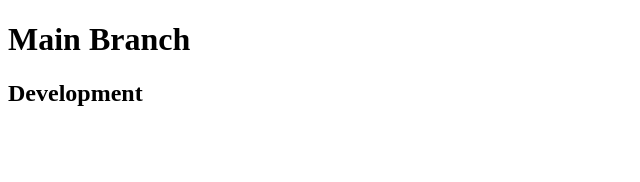
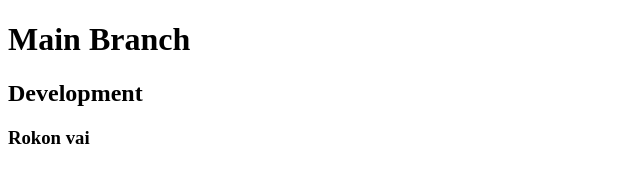
Before and after one commit to Md-Omar-Shahariar/git-Practice, a plain HTML site: page index.html in a window 1280 px wide. Shown: the whole page, without its empty margins (0-640 px from the left). Drawn offline with Linux system fonts and the light colour scheme.

Commit message:
rokon vai

```diff
--- a/index.html
+++ b/index.html
@@ -9,5 +9,6 @@
   <body>
     <h1>Main Branch</h1>
     <h2>Development</h2>
+    <h3>Rokon vai</h3>
   </body>
 </html>
```
